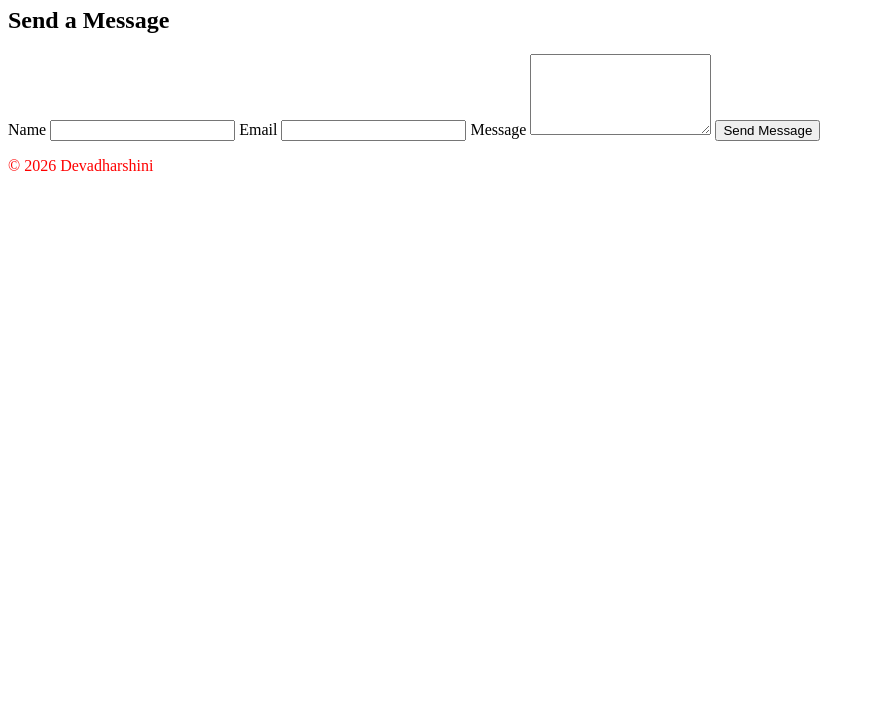
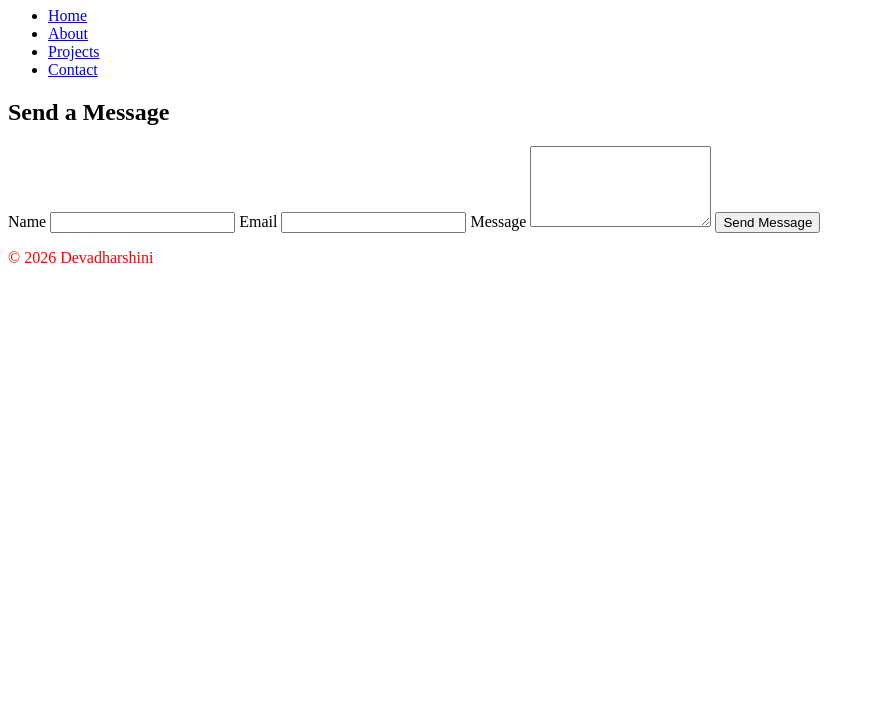
Before and after one commit to Devadharshini-T/Portfolio, a plain HTML site: page contacts.html in a window 1280 px wide. Shown: the part 73-800 px from the top of the page, without its empty margins (0-875 px from the left). Drawn offline with Linux system fonts and the light colour scheme.

Commit message:
Updated portfolio pages

```diff
--- a/contacts.html
+++ b/contacts.html
@@ -8,8 +8,17 @@
 </head>
 <body>
     <header>
-        <h1>Contact Me</h1>
-    </header>
+    <h1>Contact Me</h1>
+
+    <nav aria-label="Main navigation">
+        <ul>
+            <li><a href="index.html">Home</a></li>
+            <li><a href="about.html">About</a></li>
+            <li><a href="projects.html">Projects</a></li>
+            <li><a href="contacts.html" aria-current="page">Contact</a></li>
+        </ul>
+    </nav>
+</header>
 
     <main>
         <section>
```
Also changed, not shown: index.html (+1 -1 lines).
